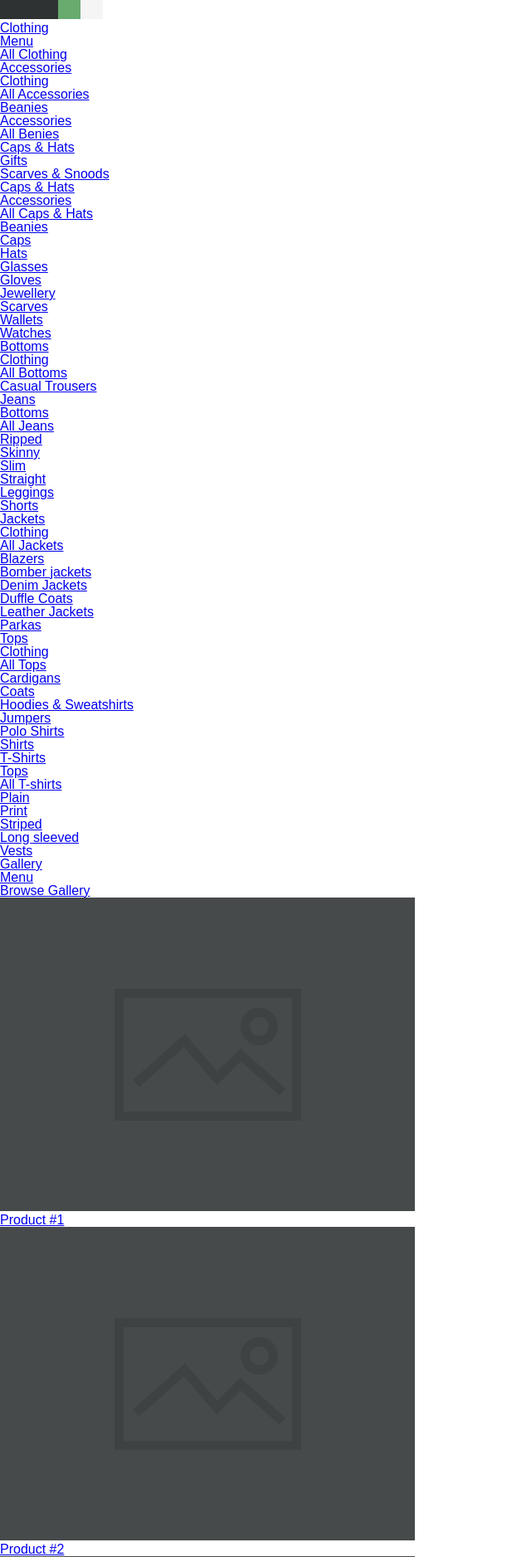
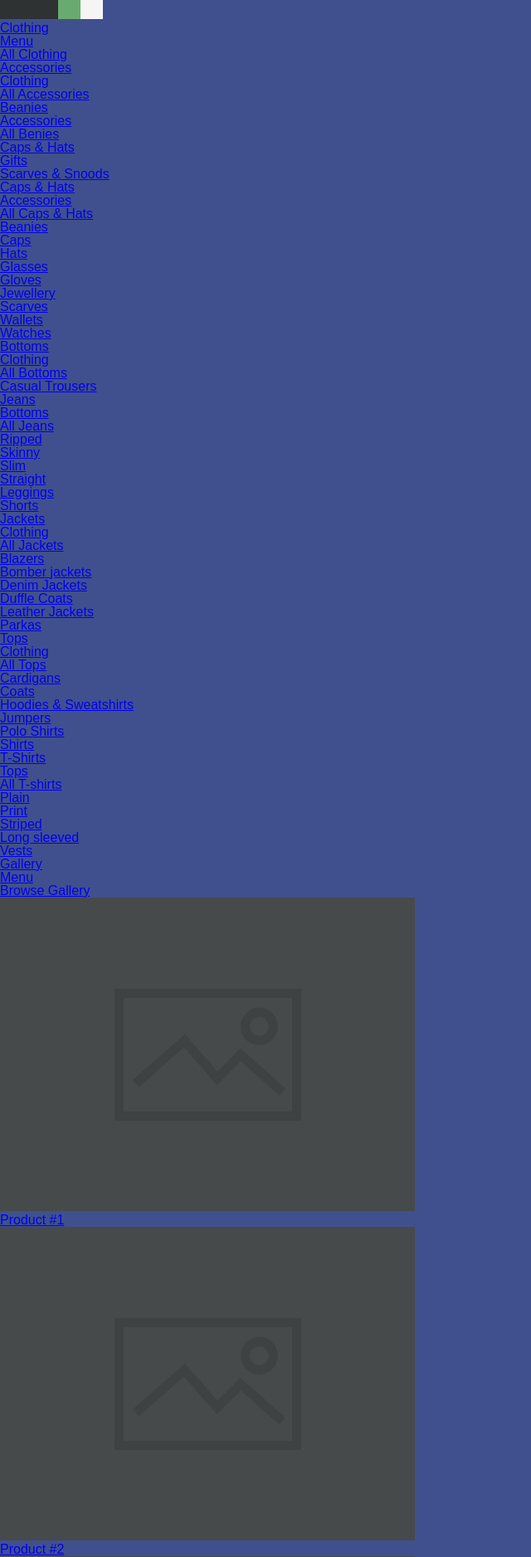
Before and after one commit to bpstore/bpstore.github.io, a PHP site: page /content.html in a window 1280 px wide. Shown: the top 1877 px of the page at 83% size, without its empty margins (0-640 px from the left). Run offline with PHP 8.4, Linux system fonts and the light colour scheme.

Commit message:
Update style.css

```diff
--- a/css/style.css
+++ b/css/style.css
@@ -15,7 +15,7 @@ body {
   font-size: 1.6rem;
   font-family: sans-serif;
   color: #2e3233;
-  background-color: #ffffff;
+  background-color: #40508e;
 }
 @media only screen and (max-width: 1169px) {
   body.nav-on-left.overflow-hidden {
```
